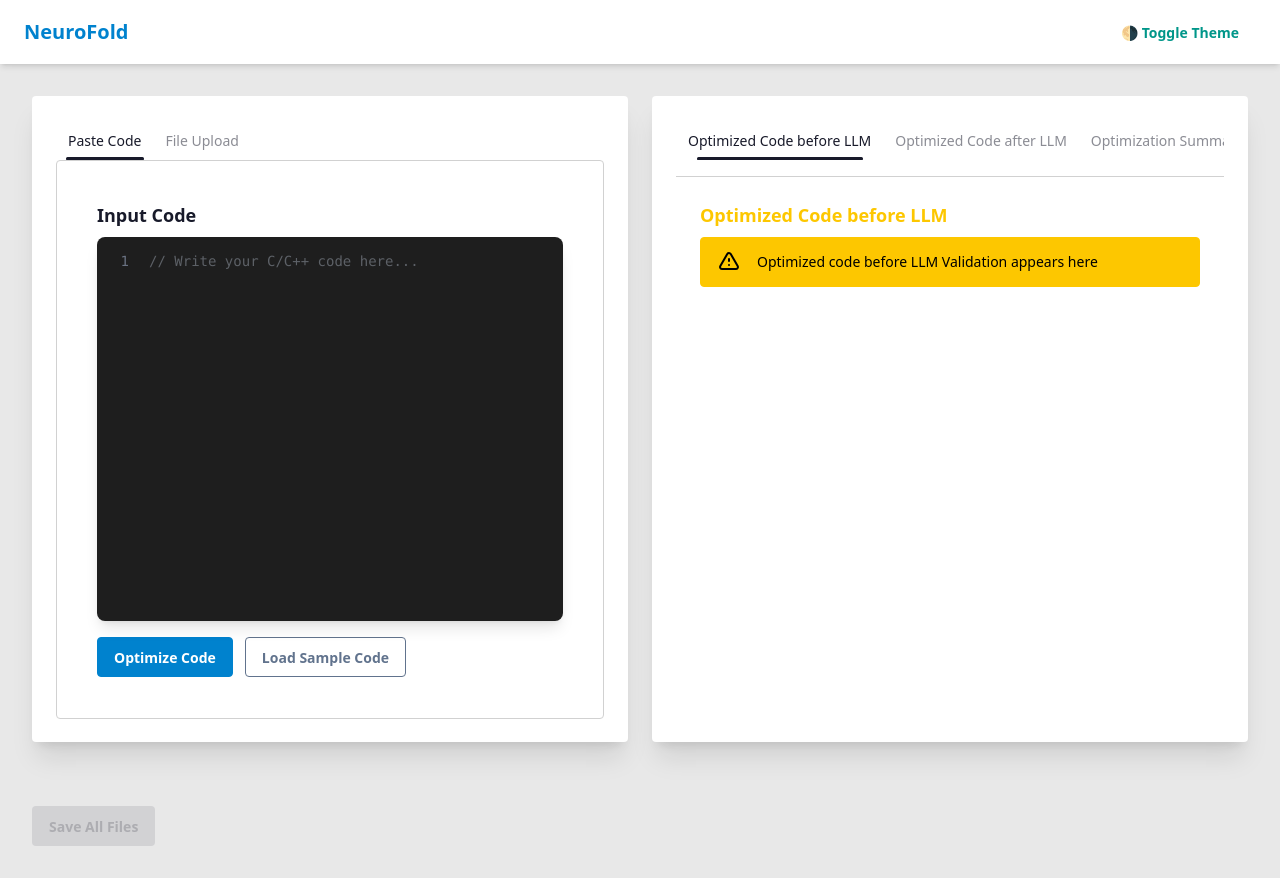
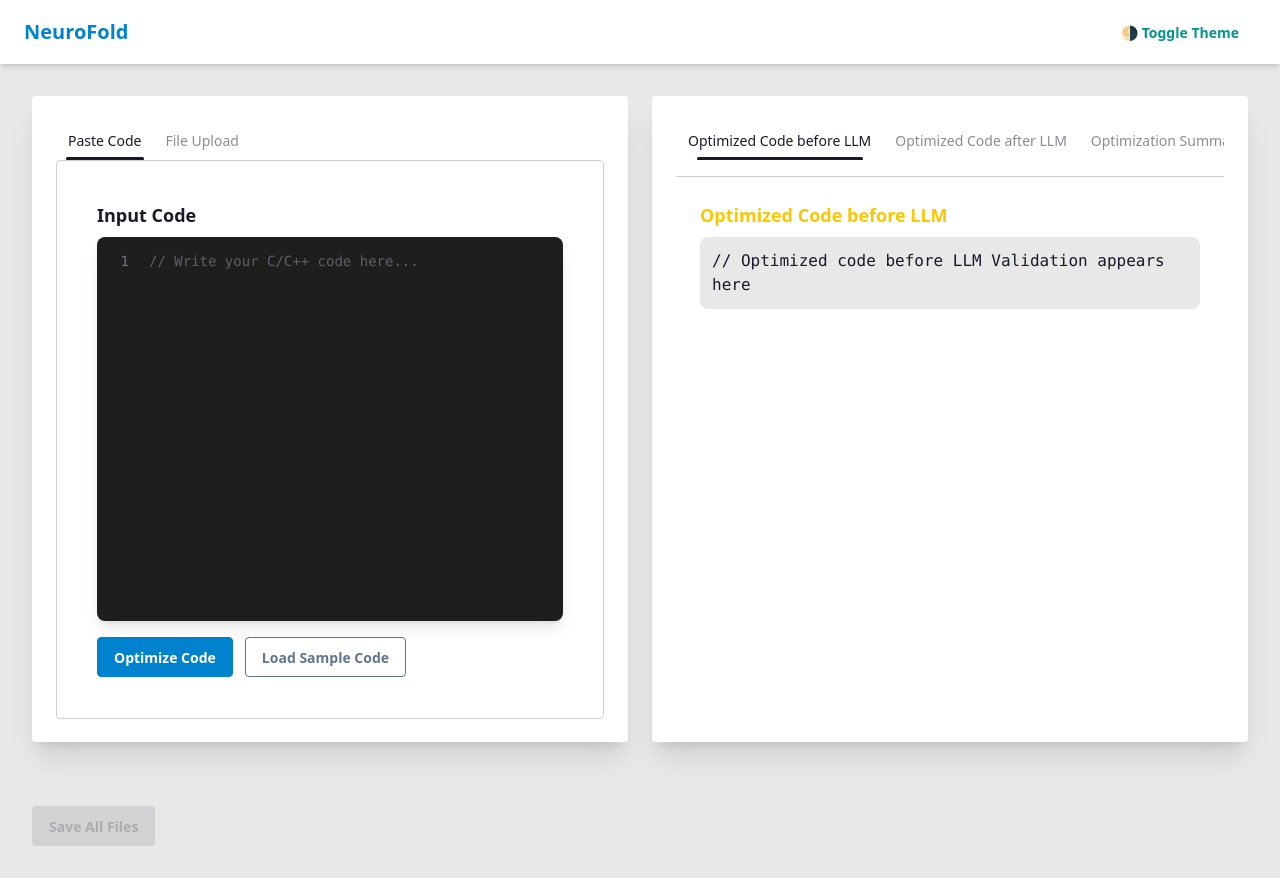
Before and after one commit to Pranav200106/LLM-Enhanced-Constant-Folding-and-Code-Optimization-Demonstrator, a React (Vite) app in the folder frontend/: page / in a window 1280 px wide. Built offline with nearby package versions, Linux system fonts and the light colour scheme.

Commit message:
Fixed minor issue

```diff
--- a/frontend/src/components/OutputPanel.jsx
+++ b/frontend/src/components/OutputPanel.jsx
@@ -68,24 +68,10 @@ function OutputPanel({
             <h2 className="text-lg text-warning font-semibold mb-2">
               Optimized Code before LLM
             </h2>
-            <div className="alert alert-warning">
-                <svg
-                  xmlns="http://www.w3.org/2000/svg"
-                  className="stroke-current shrink-0 h-6 w-6"
-                  fill="none"
-                  viewBox="0 0 24 24"
-                >
-                  <path
-                    strokeLinecap="round"
-                    strokeLinejoin="round"
-                    strokeWidth="2"
-                    d="M12 9v2m0 4h.01m-6.938 4h13.856c1.54 0 2.502-1.667 1.732-3L13.732 4c-.77-1.333-2.694-1.333-3.464 0L3.34 16c-.77 1.333.192 3 1.732 3z"
-                  />
-                </svg>
-                <span>
-                  Optimized code before LLM Validation appears here
-                </span>
-              </div>
+            <pre className="bg-base-200 p-3 rounded-lg font-mono whitespace-pre-wrap">
+              {unOptimizedCode ||
+                "// Optimized code before LLM Validation appears here"}
+            </pre>
           </div>
         )}
 
@@ -95,24 +81,10 @@ function OutputPanel({
             <h2 className="text-lg text-success font-semibold mb-2">
               Optimized Code after LLM
             </h2>
-            <div className="alert alert-warning">
-                <svg
-                  xmlns="http://www.w3.org/2000/svg"
-                  className="stroke-current shrink-0 h-6 w-6"
-                  fill="none"
-                  viewBox="0 0 24 24"
-                >
-                  <path
-                    strokeLinecap="round"
-                    strokeLinejoin="round"
-                    strokeWidth="2"
-                    d="M12 9v2m0 4h.01m-6.938 4h13.856c1.54 0 2.502-1.667 1.732-3L13.732 4c-.77-1.333-2.694-1.333-3.464 0L3.34 16c-.77 1.333.192 3 1.732 3z"
-                  />
-                </svg>
-                <span>
-                    Optimized code after LLM validation will appear here
-                </span>
-              </div>
+            <pre className="bg-base-200 p-3 rounded-lg font-mono whitespace-pre-wrap">
+              {optimizedCode ||
+                "// Optimized code after LLM validation will appear here"}
+            </pre>
           </div>
         )}
 
```
